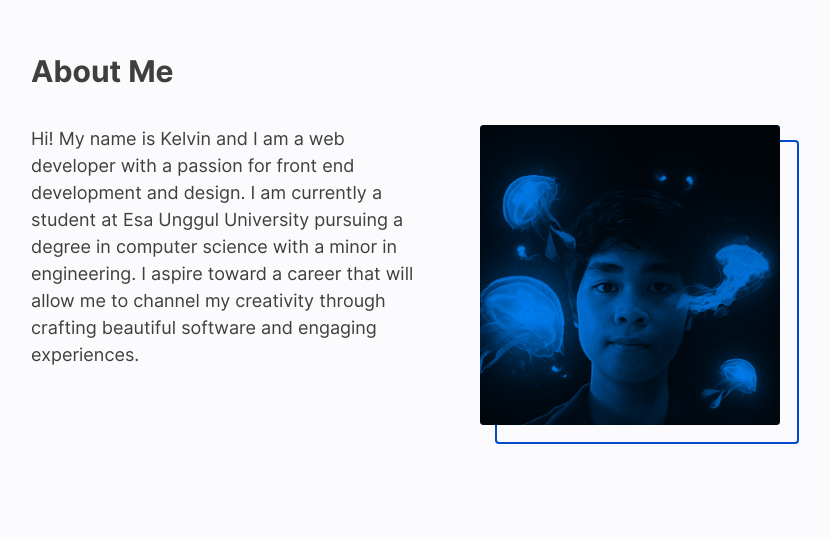
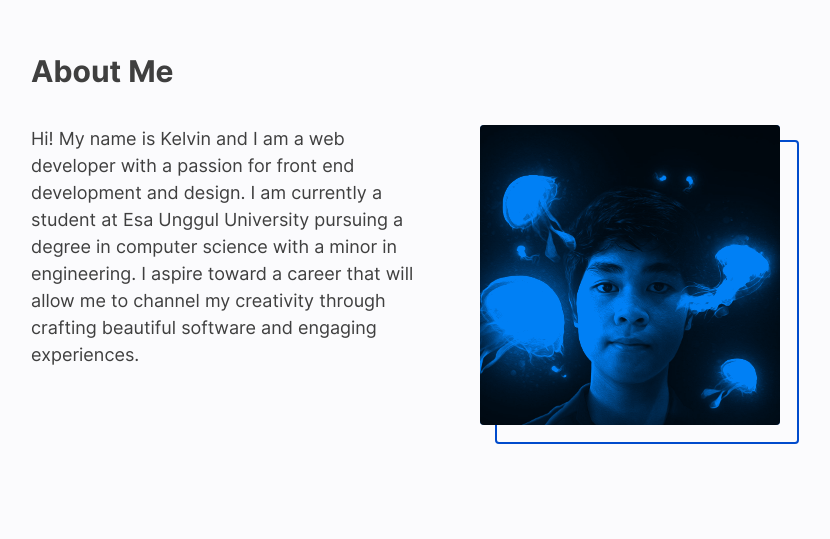
Before and after one commit to artxian/artxian.github.io, a website: page index.html in a window 1280 px wide. Shown: the part 847-1386 px from the top of the page, without its empty margins (149-979 px from the left). Drawn offline with Linux system fonts and the light colour scheme.

Commit message:
update headshot

```diff
--- a/style.css
+++ b/style.css
@@ -481,7 +481,7 @@ section.about div.about-div div.about-headshot-wrapper::after {
 section.about div.about-div div.about-headshot-wrapper img {
   border-radius: 4px;
   mix-blend-mode: multiply;
-  filter: grayscale(100%) contrast(1);
+  filter: grayscale(100%) contrast(1) brightness(1.5);
   transition: all 250ms cubic-bezier(0.65, 0.05, 0.36, 1)
 }
 
```
